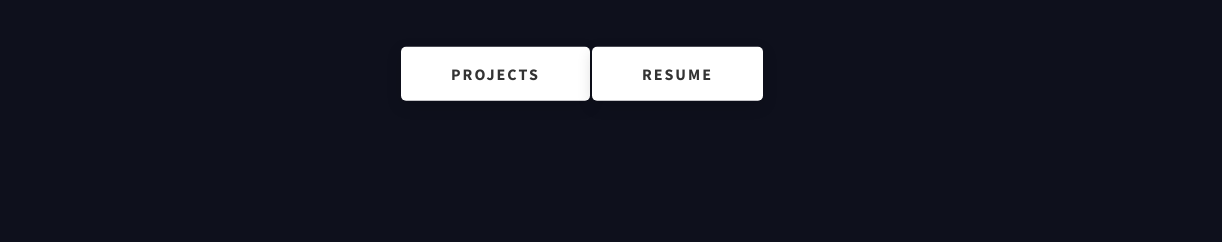
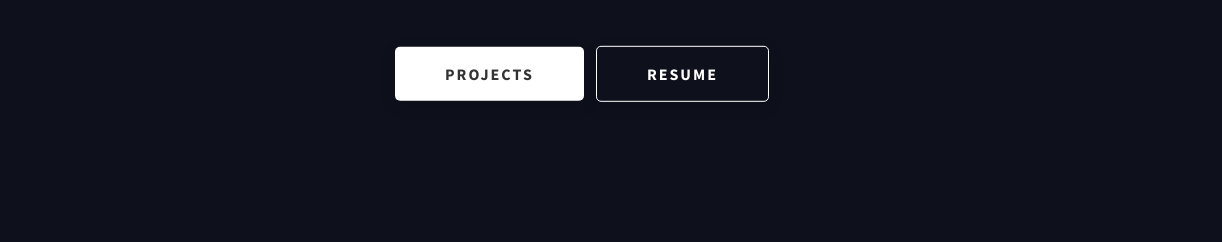
Before and after one commit to ujjwal313/ujjwal313.github.io, a plain HTML site: page index.html in a window 1280 px wide. Shown: the part 491-733 px from the top of the page, 58-1280 px from the left. Drawn offline with Linux system fonts and the light colour scheme.

Commit message:
updated resume

```diff
--- a/index.html
+++ b/index.html
@@ -76,7 +76,7 @@
         </div>
         <div class="home-hero__cta">
           <a href="./#projects" class="btn">Projects</a>
-          <a href="./assets/Ujjwal Kumar.pdf" class="btn btn--outline" download>Resume</a>
+          <a href="./assets/Ujjwal Kumar.pdf" class="btn btn--theme btn--code" download>Resume</a>
         </div>
       </div>
       <div class="home-hero__socials">
```
